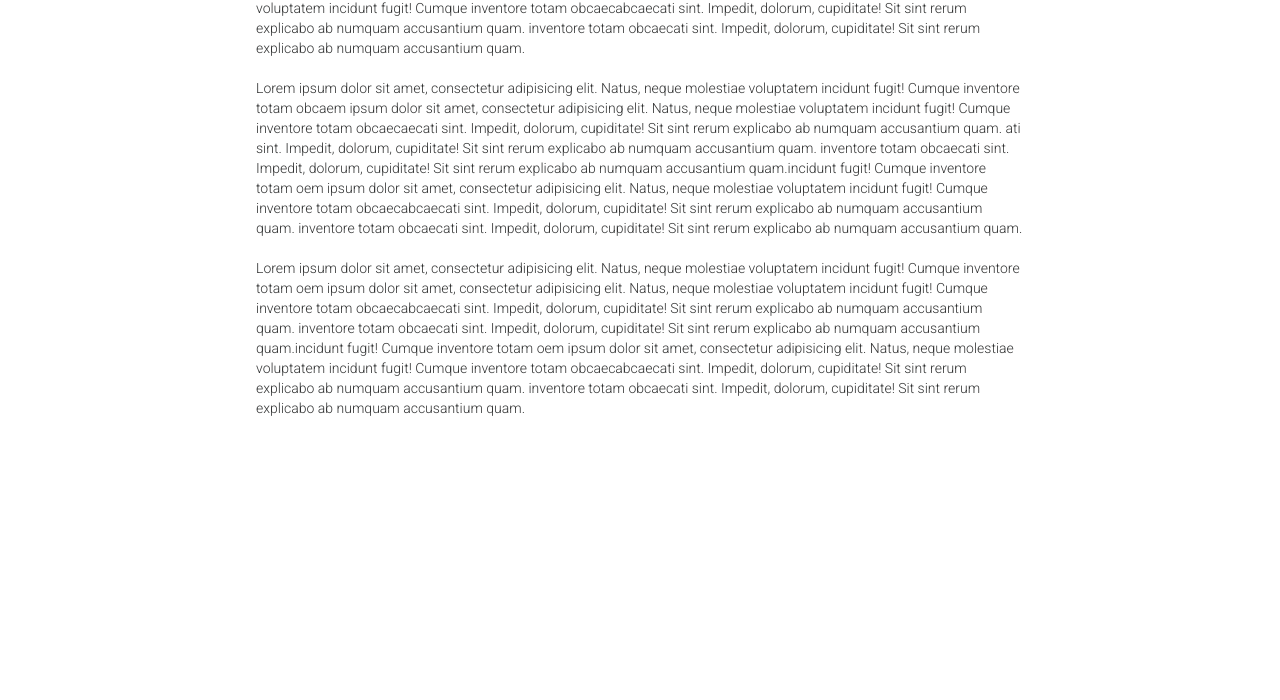
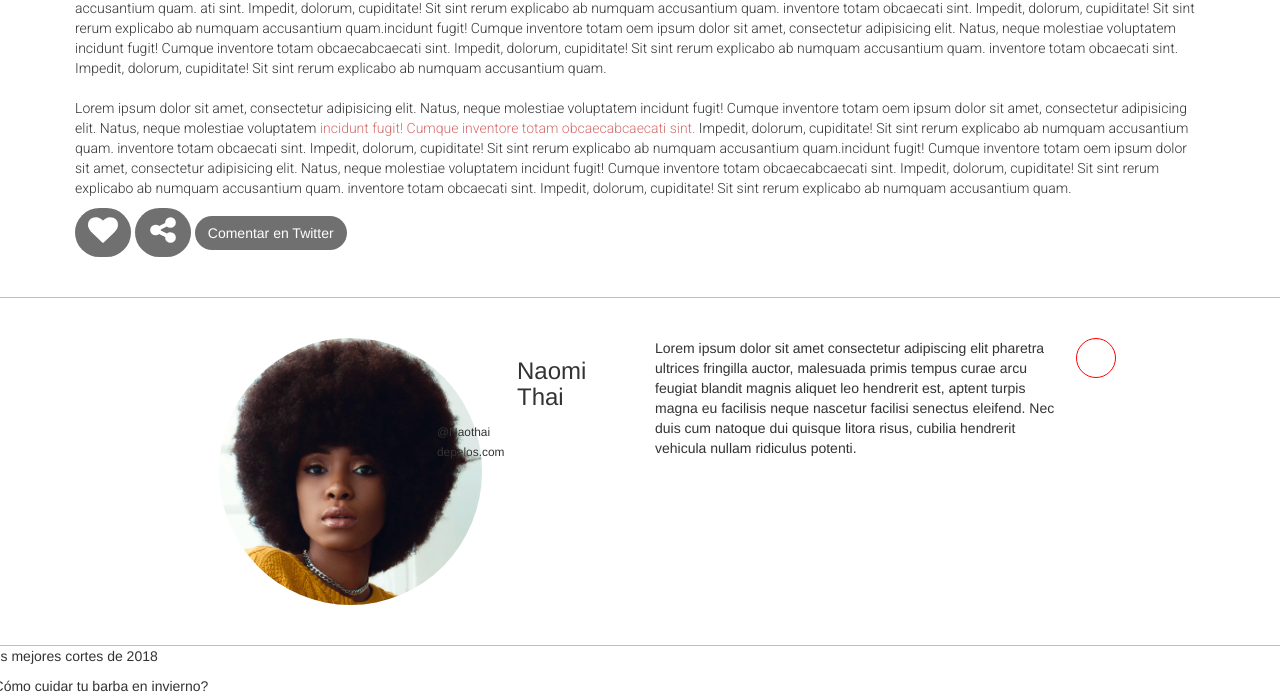
Before and after one commit to Denisselara/barbershop, a plain HTML site: page index.html in a window 1280 px wide. Shown: the part 1122-1822 px from the top of the page. Before the commit the page ends 1550 px from the top, so only its background shows below. Drawn offline with nearby package versions, Linux system fonts and the light colour scheme; a web font is replaced by a local one.

Commit message:
ADD:avances de codigo

```diff
--- a/assets/css/styles.css
+++ b/assets/css/styles.css
@@ -1,6 +1,6 @@
 
 .img__logonav{
-  width: 30%;
+  width: 10vh;
   margin-top: 0;
 }
 
@@ -14,6 +14,17 @@
 
 .navbar{
   margin:0;
+}
+
+.navbar-header{
+  width: auto;
+  box-sizing: border-box;
+}
+
+.navbar-nav{
+width: 60vh;
+  box-sizing: border-box;
+  float: right;
 }
 
 .banner{
@@ -36,6 +47,10 @@
   padding-top: 20vh;
 }
 
+.blog{
+  padding: 0 2rem;
+}
+
 .titulo__fecha{
 font-family: 'Playfair Display', serif;
 font-weight: regular 400;
@@ -55,11 +70,91 @@ padding-top: 1vh;
 .container{
  margin-left: auto;
  margin-right: auto;
- width: 60%;
-  color: #323333;
+ color: #323333;
 }
 
 .parrafo__entrada{
   font-family: 'Roboto', sans-serif;
   color: #323333;
 }
+
+.path {
+  fill: white;
+}
+
+.destacado{
+  color: #D56C6A;
+}
+
+.botones{
+  margin-bottom: 5vh;
+}
+
+.btn_barbershop__heart{
+  background-color: #707070;
+  border-radius: 50px;
+  text-decoration: none;
+}
+
+.btn_barbershop__heart, .btn_barbershop__share path {
+  fill: white;
+}
+
+.btn_barbershop__heart:hover{
+  background-color: hsla(50, 30%, 60%, .20);
+  color: #444141;
+}
+
+.btn_barbershop__share{
+  background-color: #707070;
+  border-radius: 50px;
+}
+
+.btn_barbershop__share:hover{
+  background-color: hsla(50, 30%, 60%, .20);
+  color: #444141;
+}
+
+.btn_barbershop__twitter{
+  background-color: #707070;
+  border-radius: 30px;
+  color: white;
+}
+
+.btn_barbershop__twitter:hover{
+  background-color: hsla(50, 30%, 60%, .20);
+  color: #444141;
+}
+
+.autor{
+  padding-top: 5vh;
+  padding-bottom: 5vh;
+  border: solid 1px silver;
+  height: auto;
+  margin-left: auto;
+  margin-right: auto;
+}
+
+.circle{
+  width: 5vh;
+  height: 5vh;
+  border: solid 1px red;
+  border-radius: 50%;
+  background-color: white;
+  text-align: center;
+    display: inline-block;
+
+}
+
+.autor__titulo{
+  padding-left: 10vh;
+}
+
+    .footer{
+      background-color: black;
+      text-align: center;
+    }
+
+    .footer__img{
+      max-width: 100px;
+    }
--- a/index.html
+++ b/index.html
@@ -24,7 +24,7 @@
       <nav class="navbar navbar-inverse nav-fixed-top">
         <div class="container">
         <!-- Brand and toggle get grouped for better mobile display -->
-          <div class="navbar-header navbar__black">
+          <div class="navbar-header">
             <button type="button" class="navbar-toggle collapsed" data-toggle="collapse" data-target="#bs-example-navbar-collapse-1" aria-expanded="false">
               <span class="sr-only">Toggle navigation</span>
                 <span class="icon-bar"></span>
@@ -57,7 +57,7 @@
               tu corte de cabello</h1>
               <div class="iconos">
                 <?xml version="1.0" encoding="utf-8"?>
-                <svg width="100" height="100" viewBox="0 0 1792 1792" xmlns="http://www.w3.org/2000/svg"><path d="M1395 864q0 13-10 23l-466 466q-10 10-23 10t-23-10l-466-466q-10-10-10-23t10-23l50-50q10-10 23-10t23 10l393 393 393-393q10-10 23-10t23 10l50 50q10 10 10 23zm0-384q0 13-10 23l-466 466q-10 10-23 10t-23-10l-466-466q-10-10-10-23t10-23l50-50q10-10 23-10t23 10l393 393 393-393q10-10 23-10t23 10l50 50q10 10 10 23z"/></svg>
+                <svg width="100" height="100" viewBox="0 0 1792 1792" xmlns="http://www.w3.org/2000/svg">  <path class="path" d="M1395 864q0 13-10 23l-466 466q-10 10-23 10t-23-10l-466-466q-10-10-10-23t10-23l50-50q10-10 23-10t23 10l393 393 393-393q10-10 23-10t23 10l50 50q10 10 10 23zm0-384q0 13-10 23l-466 466q-10 10-23 10t-23-10l-466-466q-10-10-10-23t10-23l50-50q10-10 23-10t23 10l393 393 393-393q10-10 23-10t23 10l50 50q10 10 10 23z"/></svg>
 
               </div>
           </div>
@@ -68,7 +68,7 @@
       <section>
         <div class="container">
           <div class="row">
-            <div class="col-md-12">
+            <div class="col-md-12 blog">
               <div class="fecha iconos__fecha"> <?xml version="1.0" encoding="utf-8"?>
                   <svg class="iconos__fecha" width="30" height="30" viewBox="0 0 1792 1792" xmlns="http://www.w3.org/2000/svg"><path d="M192 1664h288v-288h-288v288zm352 0h320v-288h-320v288zm-352-352h288v-320h-288v320zm352 0h320v-320h-320v320zm-352-384h288v-288h-288v288zm736 736h320v-288h-320v288zm-384-736h320v-288h-320v288zm768 736h288v-288h-288v288zm-384-352h320v-320h-320v320zm-352-864v-288q0-13-9.5-22.5t-22.5-9.5h-64q-13 0-22.5 9.5t-9.5 22.5v288q0 13 9.5 22.5t22.5 9.5h64q13 0 22.5-9.5t9.5-22.5zm736 864h288v-320h-288v320zm-384-384h320v-288h-320v288zm384 0h288v-288h-288v288zm32-480v-288q0-13-9.5-22.5t-22.5-9.5h-64q-13 0-22.5 9.5t-9.5 22.5v288q0 13 9.5 22.5t22.5 9.5h64q13 0 22.5-9.5t9.5-22.5zm384-64v1280q0 52-38 90t-90 38h-1408q-52 0-90-38t-38-90v-1280q0-52 38-90t90-38h128v-96q0-66 47-113t113-47h64q66 0 113 47t47 113v96h384v-96q0-66 47-113t113-47h64q66 0 113 47t47 113v96h128q52 0 90 38t38 90z"/></svg>
                     <p class="titulo__fecha"> 12 de Abril de 2018</p>
@@ -102,16 +102,78 @@
              sint rerum explicabo ab numquam accusantium quam.<br><br>
              Lorem ipsum dolor sit amet, consectetur adipisicing elit. Natus, neque molestiae voluptatem
              incidunt fugit! Cumque inventore totam oem ipsum dolor sit amet, consectetur adipisicing elit. Natus, neque molestiae voluptatem
-                incidunt fugit! Cumque inventore totam obcaecabcaecati sint. Impedit, dolorum, cupiditate! Sit
+                <span class="destacado">incidunt fugit! Cumque inventore totam obcaecabcaecati sint.</span> Impedit, dolorum, cupiditate! Sit
              sint rerum explicabo ab numquam accusantium quam. inventore totam obcaecati sint. Impedit, dolorum, cupiditate! Sit
              sint rerum explicabo ab numquam accusantium quam.incidunt fugit! Cumque inventore totam oem ipsum dolor sit amet, consectetur adipisicing elit. Natus, neque molestiae voluptatem
                 incidunt fugit! Cumque inventore totam obcaecabcaecati sint. Impedit, dolorum, cupiditate! Sit
              sint rerum explicabo ab numquam accusantium quam. inventore totam obcaecati sint. Impedit, dolorum, cupiditate! Sit
              sint rerum explicabo ab numquam accusantium quam.
-            </p>
-              </div>
+                </p>
+            <div class="botones">
+                <a class="btn btn_barbershop__heart" href=“#”> <!--<img class="cuerpoblog__img__buttons" src="assets/icons/heart.svg" alt=""> -->
+                <svg width="30" height="30" viewBox="0 0 1792 1792" xmlns="http://www.w3.org/2000/svg"><path d="M896 1664q-26 0-44-18l-624-602q-10-8-27.5-26t-55.5-65.5-68-97.5-53.5-121-23.5-138q0-220 127-344t351-124q62 0 126.5 21.5t120 58 95.5 68.5 76 68q36-36 76-68t95.5-68.5 120-58 126.5-21.5q224 0 351 124t127 344q0 221-229 450l-623 600q-18 18-44 18z"/></svg>
+                </a>
+                  <a class="btn btn_barbershop__share" href=“#”>
+                    <svg width="30" height="30" viewBox="0 0 1792 1792" xmlns="http://www.w3.org/2000/svg"><path d="M1344 1024q133 0 226.5 93.5t93.5 226.5-93.5 226.5-226.5 93.5-226.5-93.5-93.5-226.5q0-12 2-34l-360-180q-92 86-218 86-133 0-226.5-93.5t-93.5-226.5 93.5-226.5 226.5-93.5q126 0 218 86l360-180q-2-22-2-34 0-133 93.5-226.5t226.5-93.5 226.5 93.5 93.5 226.5-93.5 226.5-226.5 93.5q-126 0-218-86l-360 180q2 22 2 34t-2 34l360 180q92-86 218-86z"/></svg>
+                   </a>
+                    <a class="btn btn_barbershop__twitter" href=“#”>Comentar en Twitter</a>
+            </div>
+
+              </div> <!--cierre col-md-12-->
+            </div> <!--cierre row-->
+          </div> <!--cierre container-->
+      </section>
+
+      <section> <!--comienzo seccion autor-->
+
+            <div class="row">
+              <div class="col-md-12 col-sm-12 col-xs-12 autor">
+                <div class="circle"></div>
+                <div class="col-md-2 offset-md-2"></div>
+                <div class="col-md-2">
+                  <img class="img-circle" src="assets/img/naomi-thai.png" alt="">
+                  </div>
+                    <div class="col-md-2">
+                      <h3 class="autor__titulo">Naomi Thai</h3>
+                        <small>@Naothai<br>depelos.com</small>
+                    </div>
+
+                <div class="col-md-4 col-sm-6 col-xs-6">
+                  <p>Lorem ipsum dolor sit amet consectetur adipiscing elit pharetra ultrices fringilla auctor,
+                    malesuada primis tempus curae arcu feugiat blandit magnis aliquet leo hendrerit est, aptent
+                    turpis magna eu facilisis neque nascetur facilisi senectus eleifend. Nec duis cum natoque dui
+                    quisque litora risus, cubilia hendrerit vehicula nullam ridiculus potenti.</p>
+                </div>
+                  <div class="col-md-2 offset-md-2"></div>
+                </div>
+                  </div>
+              </section>
+
+
+
+
+          <section>
+            <div class="row">
+
+              <p>Los mejores cortes de 2018</p>
+              <p>¿Cómo cuidar tu barba en invierno?</p>
+
+          </div>
+          </section>
+
+
+        <!-- Termino Seccion Blog-->
+
+        <!-- Footer-->
+        <section class="container-fluid footer">
+          <div class="row">
+            <div class="col-lg-12 col-md-12 col-sm-12">
+              <img src="assets/img/logo.png" alt="">
             </div>
           </div>
+        </section>
+        <!-- Termino Footer-->
+
       </section>
 
     <!-- Jquery 3.3.1 -->
```
